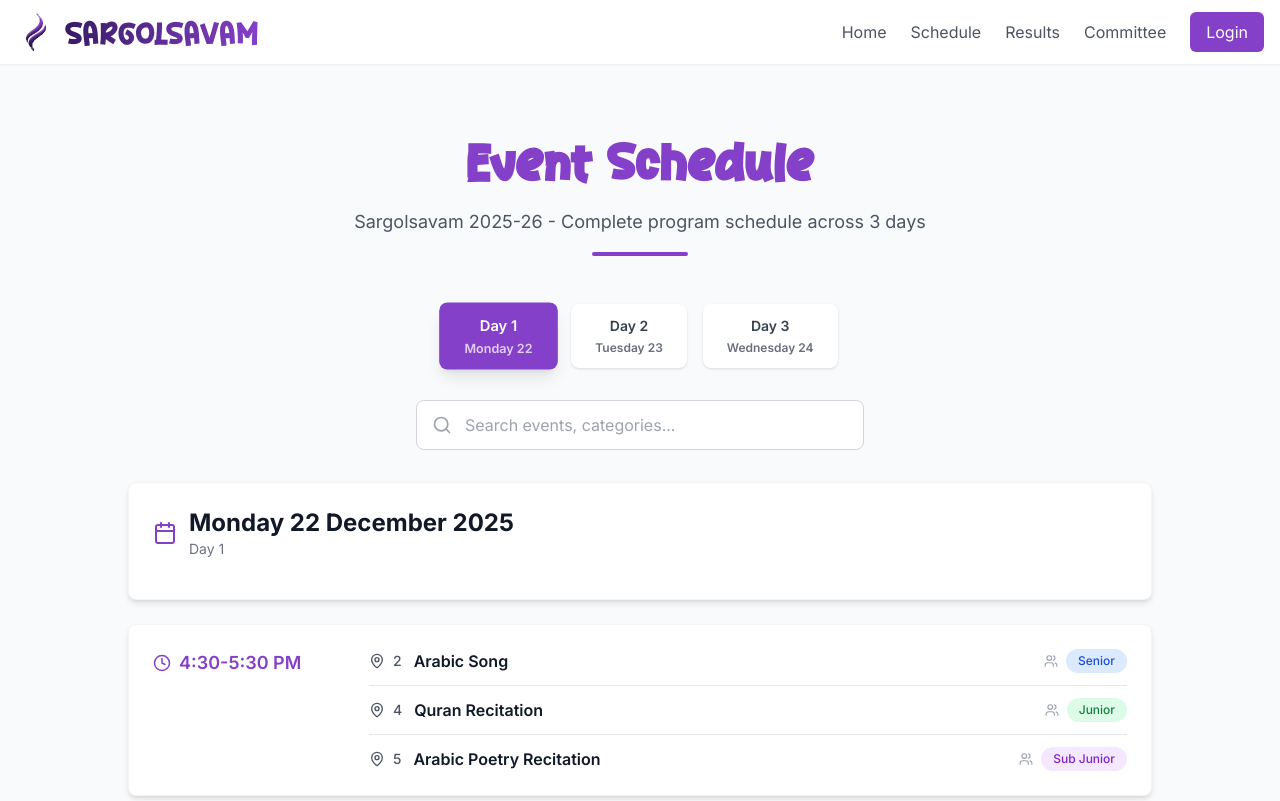
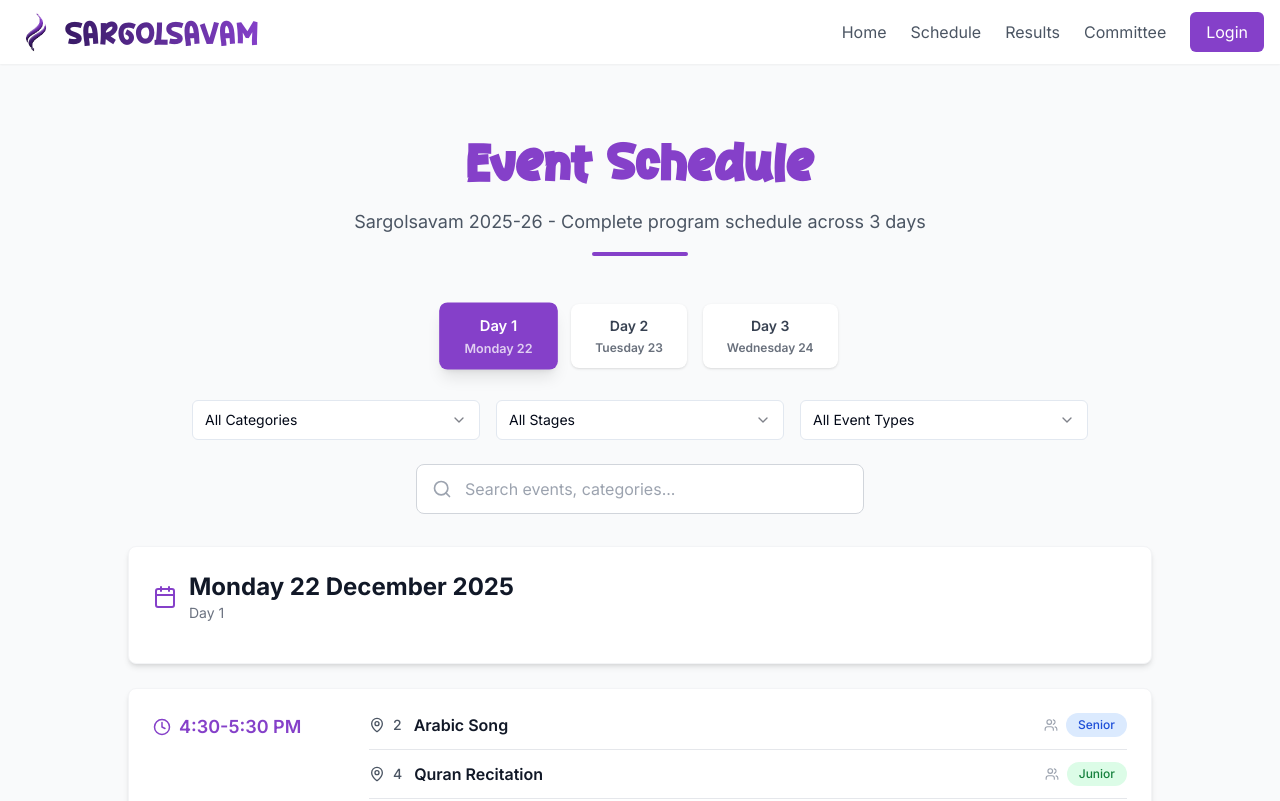
Before and after one commit to HaneenHyder/sargolsavam-website, a Next.js app in the folder frontend/: page /schedule in a window 1280 px wide. Shown: the top 801 px of the page. Built offline with nearby package versions, Linux system fonts and the light colour scheme; no server answers.

Commit message:
feat: add filters to schedule page

```diff
--- a/frontend/app/schedule/page.tsx
+++ b/frontend/app/schedule/page.tsx
@@ -4,12 +4,22 @@ import { useState, useEffect } from 'react';
 import { schedule as defaultSchedule, DaySchedule } from '@/data/schedule';
 import { Calendar, Clock, MapPin, Users, Sparkles, Search, X, Loader2 } from 'lucide-react';
 import { Card, CardContent } from '@/components/ui/Card';
+import {
+    Select,
+    SelectContent,
+    SelectItem,
+    SelectTrigger,
+    SelectValue,
+} from "@/components/ui/Select";
 
 export default function SchedulePage() {
     const [scheduleData, setScheduleData] = useState<DaySchedule[]>(defaultSchedule);
     const [loading, setLoading] = useState(true);
     const [selectedDay, setSelectedDay] = useState(0);
     const [searchQuery, setSearchQuery] = useState('');
+    const [selectedCategory, setSelectedCategory] = useState<string>("all");
+    const [selectedStage, setSelectedStage] = useState<string>("all");
+    const [selectedEventType, setSelectedEventType] = useState<string>("all");
 
     const API_URL = process.env.NEXT_PUBLIC_API_BASE_URL;
 
@@ -49,16 +59,45 @@ export default function SchedulePage() {
         fetchSchedule();
     }, [API_URL]);
 
-    // Filter events based on search query
+    // Filter events based on search query and dropdowns
+    const getEventType = (item: string) => {
+        const lowerItem = item.toLowerCase();
+        if (lowerItem.includes('song') || lowerItem.includes('pattu') || lowerItem.includes('qawwali') || lowerItem.includes('ensemble')) return 'Song';
+        if (lowerItem.includes('recitation')) return 'Recitation';
+        if (lowerItem.includes('poetry')) return 'Poetry';
+        if (lowerItem.includes('speech') || lowerItem.includes('talk') || lowerItem.includes('monologue') || lowerItem.includes('storytelling') || lowerItem.includes('reading') || lowerItem.includes('translation')) return 'Speech/Story';
+        if (lowerItem.includes('ceremony')) return 'Ceremony';
+        return 'Other';
+    };
+
     const getFilteredEvents = () => {
-        if (!searchQuery.trim()) {
-            return scheduleData[selectedDay].events;
+        let events = scheduleData[selectedDay].events;
+
+        // Filter by Category
+        if (selectedCategory !== 'all') {
+            events = events.filter(e => e.category === selectedCategory);
         }
-        const query = searchQuery.toLowerCase();
-        return scheduleData[selectedDay].events.filter(event =>
-            event.item.toLowerCase().includes(query) ||
-            event.category.toLowerCase().includes(query)
-        );
+
+        // Filter by Stage
+        if (selectedStage !== 'all') {
+            events = events.filter(e => e.stage === selectedStage);
+        }
+
+        // Filter by Event Type
+        if (selectedEventType !== 'all') {
+            events = events.filter(e => getEventType(e.item) === selectedEventType);
+        }
+
+        // Filter by Search Query
+        if (searchQuery.trim()) {
+            const query = searchQuery.toLowerCase();
+            events = events.filter(event =>
+                event.item.toLowerCase().includes(query) ||
+                event.category.toLowerCase().includes(query)
+            );
+        }
+
+        return events;
     };
 
     const getCategoryColor = (category: string) => {
@@ -108,6 +147,50 @@ export default function SchedulePage() {
                             </div>
                         </button>
                     ))}
+                </div>
+
+                {/* Filters */}
+                <div className="max-w-4xl mx-auto mb-6 grid grid-cols-1 md:grid-cols-3 gap-4">
+                    <Select value={selectedCategory} onValueChange={setSelectedCategory}>
+                        <SelectTrigger className="bg-white">
+                            <SelectValue placeholder="Category" />
+                        </SelectTrigger>
+                        <SelectContent>
+                            <SelectItem value="all">All Categories</SelectItem>
+                            <SelectItem value="Senior">Senior</SelectItem>
+                            <SelectItem value="Junior">Junior</SelectItem>
+                            <SelectItem value="Sub Junior">Sub Junior</SelectItem>
+                            <SelectItem value="Group">Group</SelectItem>
+                        </SelectContent>
+                    </Select>
+
+                    <Select value={selectedStage} onValueChange={setSelectedStage}>
+                        <SelectTrigger className="bg-white">
+                            <SelectValue placeholder="Stage" />
+                        </SelectTrigger>
+                        <SelectContent>
+                            <SelectItem value="all">All Stages</SelectItem>
+                            <SelectItem value="1">Stage 1</SelectItem>
+                            <SelectItem value="2">Stage 2</SelectItem>
+                            <SelectItem value="3">Stage 3</SelectItem>
+                            <SelectItem value="4">Stage 4</SelectItem>
+                            <SelectItem value="5">Stage 5</SelectItem>
+                        </SelectContent>
+                    </Select>
+
+                    <Select value={selectedEventType} onValueChange={setSelectedEventType}>
+                        <SelectTrigger className="bg-white">
+                            <SelectValue placeholder="Event Type" />
+                        </SelectTrigger>
+                        <SelectContent>
+                            <SelectItem value="all">All Event Types</SelectItem>
+                            <SelectItem value="Song">Song</SelectItem>
+                            <SelectItem value="Recitation">Recitation</SelectItem>
+                            <SelectItem value="Poetry">Poetry</SelectItem>
+                            <SelectItem value="Speech/Story">Speech & Story</SelectItem>
+                            <SelectItem value="Ceremony">Ceremony</SelectItem>
+                        </SelectContent>
+                    </Select>
                 </div>
 
                 {/* Search Bar */}
```
